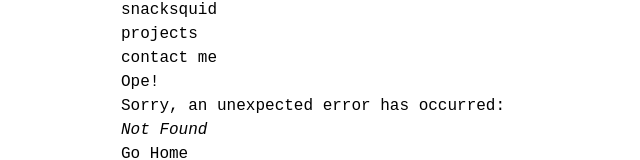
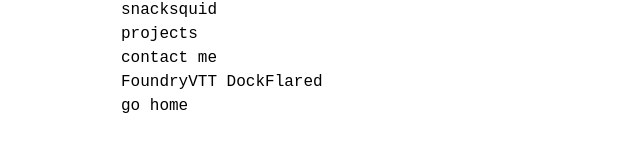
Before and after one commit to SnackSquid/squidsite, a React (Vite) app: page /projects/dockflared in a window 1280 px wide. Before the commit this address had no page. Shown: the part 302-462 px from the top of the page, without its empty margins (7-647 px from the left). Built offline with nearby package versions, Linux system fonts and the light colour scheme; a small style sheet from the web is missing.

Commit message:
Add project generation and routing

```diff
--- a/src/components/Article.jsx
+++ b/src/components/Article.jsx
@@ -1,11 +1,21 @@
-import { Link } from "react-router-dom";
+import { Link, useLoaderData, useLocation, useParams } from "react-router-dom";
+
 import Markdown from "react-markdown";
-
 import Header from "./Header";
 import Footer from "./Footer";
 
-export default function Article(props) {
-  const project = props.project;
+import json from "./projects/projectList.json";
+
+export default function Article() {
+  let { path } = useParams();
+
+  let obj;
+  json.map((project) => {
+    if (project["path"] == path) {
+      obj = project;
+    }
+  });
+  const project = obj;
 
   return (
     <>
@@ -13,7 +23,7 @@
       <div className="border-b-2 border-grey-500 border-dashed p-5">
         <h1 className="text-l md:text-xl font-bold">{project.title}</h1>
         <p className="mt-5">
-          <Markdown>{project}</Markdown>
+          <Markdown></Markdown>
         </p>
       </div>
       <Footer />
--- a/src/components/Router.jsx
+++ b/src/components/Router.jsx
@@ -22,8 +22,8 @@
       errorElement: <ErrorPage />,
     },
     {
-      path: "/projects:id",
-      element: <Projects />,
+      path: "projects/:path",
+      element: <Article projects={projects} />,
       errorElement: <ErrorPage />,
     },
   ]);
```
